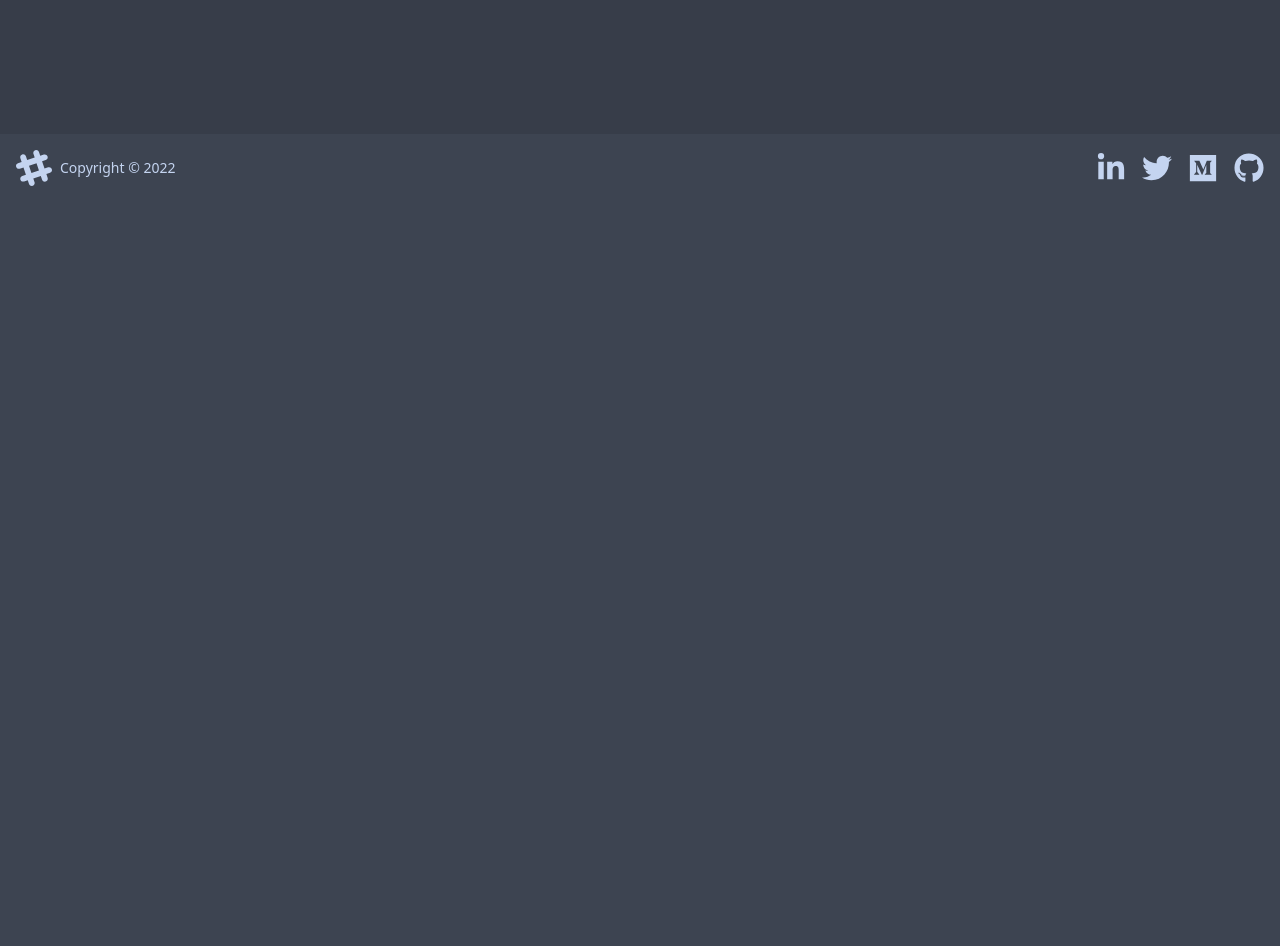
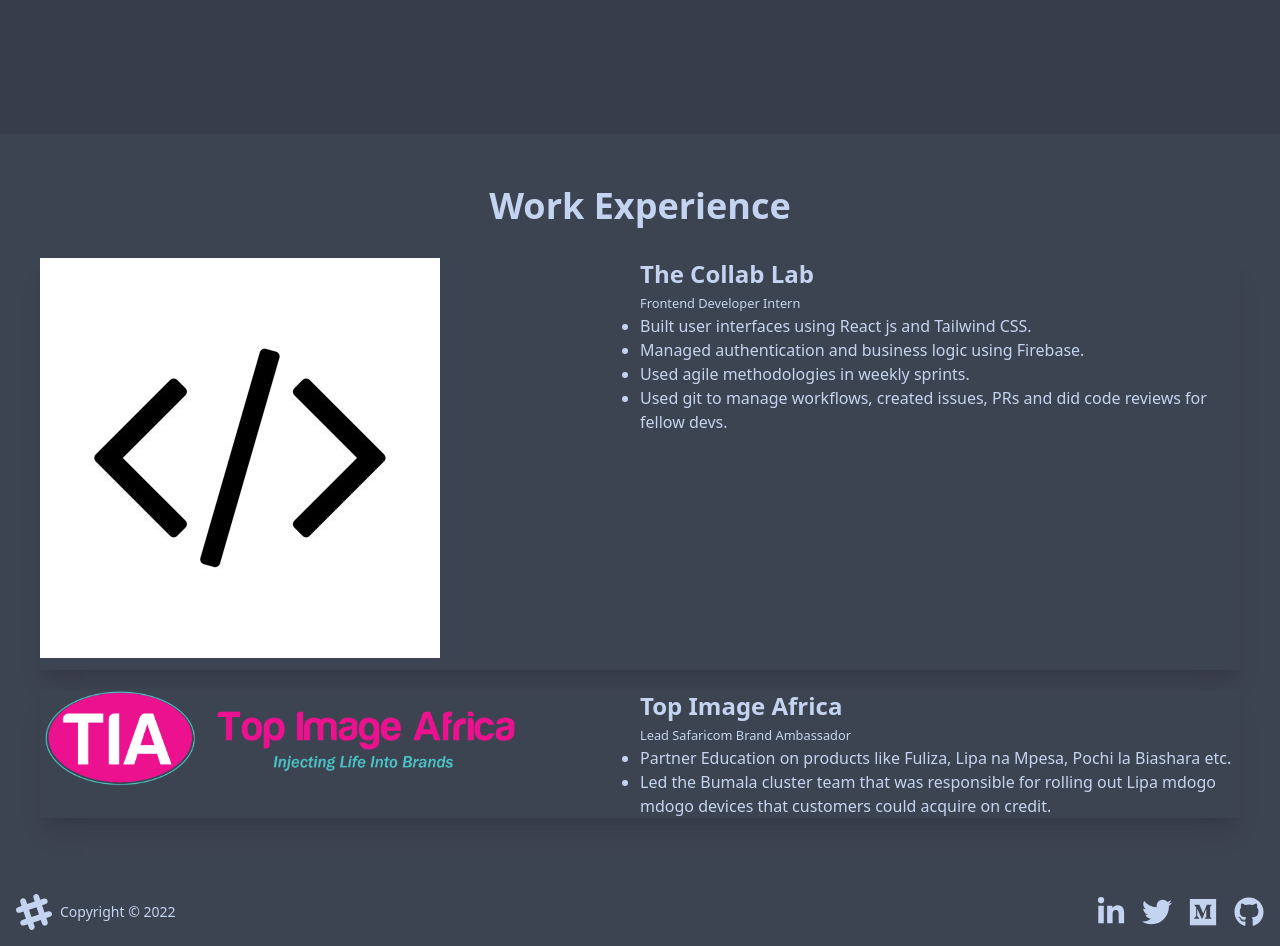
Before and after one commit to vicowiti/Portfolio-vercel, a React (Vite) app: page / in a window 1280 px wide. Shown: the part 600-1546 px from the top of the page. Before the commit the page ends 802 px from the top, so only its background shows below. Built offline with nearby package versions, Linux system fonts and the light colour scheme.

Commit message:
Added the experience section

```diff
--- /dev/null
+++ b/src/components/Experience.tsx
@@ -0,0 +1,85 @@
+import React from "react";
+import Collab from "../assets/collab.jpg";
+import TopImg from "../assets/topimage.png";
+
+const Experience = () => {
+  return (
+    <div className="p-10">
+      <div className="font-bold text-4xl mx-2 p-3 text-center">
+        <h1>Work Experience</h1>
+      </div>
+      <div>
+        {/* 1st card */}
+        <div className=" my-5 card-side bg-base-100 shadow-xl flex flex-col md:flex-row">
+          <div className="w-full flex-1 ">
+            <img src={Collab} alt="collab lab" className="pb-3" />
+          </div>
+          <div className=" flex-1">
+            <div>
+              <h2 className="card-title text-2xl">The Collab Lab</h2>
+              <small>Frontend Developer Intern</small>
+            </div>
+
+            <ul className="list-disc">
+              <li>Built user interfaces using React js and Tailwind CSS.</li>
+              <li>Managed authentication and business logic using Firebase.</li>
+              <li>Used agile methodologies in weekly sprints.</li>
+              <li>
+                Used git to manage workflows, created issues, PRs and did code
+                reviews for fellow devs.
+              </li>
+            </ul>
+          </div>
+        </div>
+        {/* {2nd card} */}
+        <div className=" my-5 card-side bg-base-100 shadow-xl flex flex-col md:flex-row">
+          <div className="w-full flex-1">
+            <img src={TopImg} alt="top image" className="w-[80%] pb-3" />
+          </div>
+          <div className=" flex-1">
+            <div>
+              <h2 className="card-title text-2xl">Top Image Africa</h2>
+              <small>Lead Safaricom Brand Ambassador</small>
+            </div>
+
+            <ul className="list-disc">
+              <li>
+                Partner Education on products like Fuliza, Lipa na Mpesa, Pochi
+                la Biashara etc.
+              </li>
+              <li>
+                Led the Bumala cluster team that was responsible for rolling out
+                Lipa mdogo mdogo devices that customers could acquire on credit.{" "}
+              </li>
+            </ul>
+          </div>
+        </div>
+        {/* <div className="my-5 card-side bg-base-100 shadow-xl flex flex-col md:flex-row">
+          <div className="w-full ">
+            <img className="w-[80%]" src={TopImg} alt="top image" />
+          </div>
+          <div className="card-body">
+            <div>
+              <h2 className="card-title text-2xl">Top Image Africa</h2>
+              <small>Lead Safaricom Brand Ambassador</small>
+            </div>
+
+            <ul className="list-disc">
+              <li>
+                Partner Education on products like Fuliza, Lipa na Mpesa, Pochi
+                la Biashara etc.
+              </li>
+              <li>
+                Led the Bumala cluster team that was responsible for rolling out
+                Lipa mdogo mdogo devices that customers could acquire on credit.{" "}
+              </li>
+            </ul>
+          </div>
+        </div> */}
+        {/* 2nd card */}
+      </div>
+    </div>
+  );
+};
+
+export default Experience;
--- a/src/pages/Home.tsx
+++ b/src/pages/Home.tsx
@@ -1,10 +1,12 @@
 import React from "react";
 import Banner from "../components/Banner";
+import Experience from "../components/Experience";
 
 const Home = () => {
   return (
     <div>
       <Banner />
+      <Experience />
     </div>
   );
 };
```
Also changed, not shown: src/assets/collab.jpg (added), src/assets/topimage.png (added).
